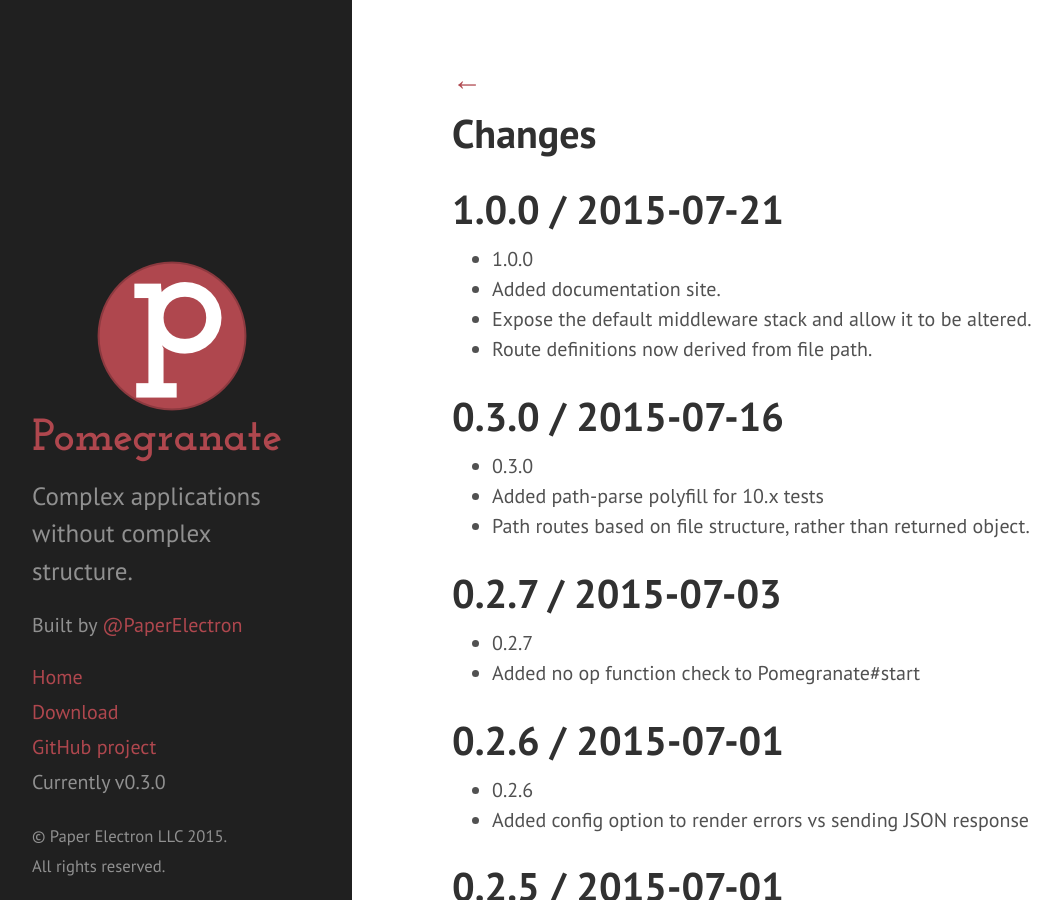
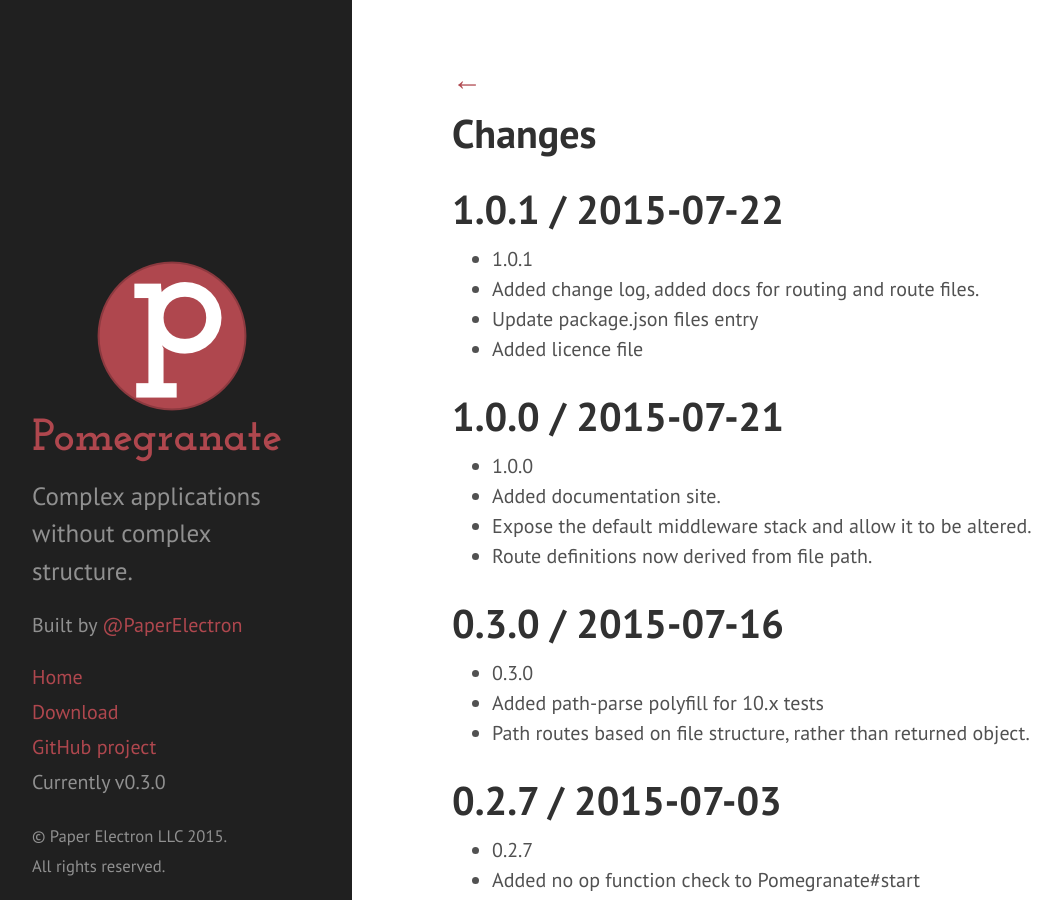
Before and after one commit to Pomegranate/Pomegranate, a Jekyll site: the page built from _gh-pages/docs/changes.md, in a window 1280 px wide and 900 px high. Shown: the whole window, without its empty margins (8-1070 px from the left). Built offline with Jekyll 4.4.1, drawn with Linux system fonts in a browser that asks for light colours; Markdown is read by kramdown in place of the engine named in the settings.

Commit message:
Update changelog

```diff
--- a/_gh-pages/docs/changes.md
+++ b/_gh-pages/docs/changes.md
@@ -2,6 +2,14 @@
 layout: doc
 title: Changes
 ---
+
+1.0.1 / 2015-07-22
+==================
+
+  * 1.0.1
+  * Added change log, added docs for routing and route files.
+  * Update package.json files entry
+  * Added licence file
 
 1.0.0 / 2015-07-21
 ==================
```
